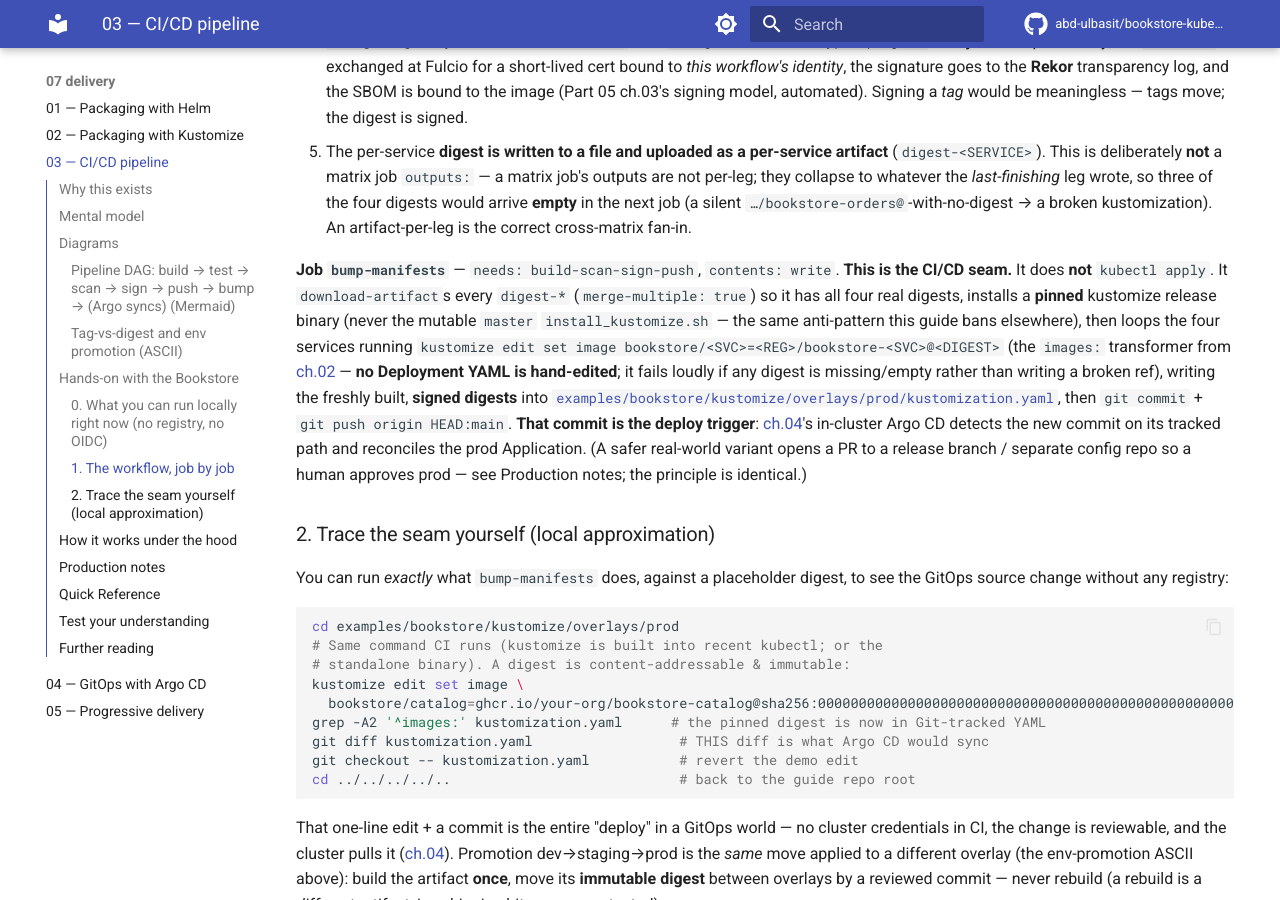
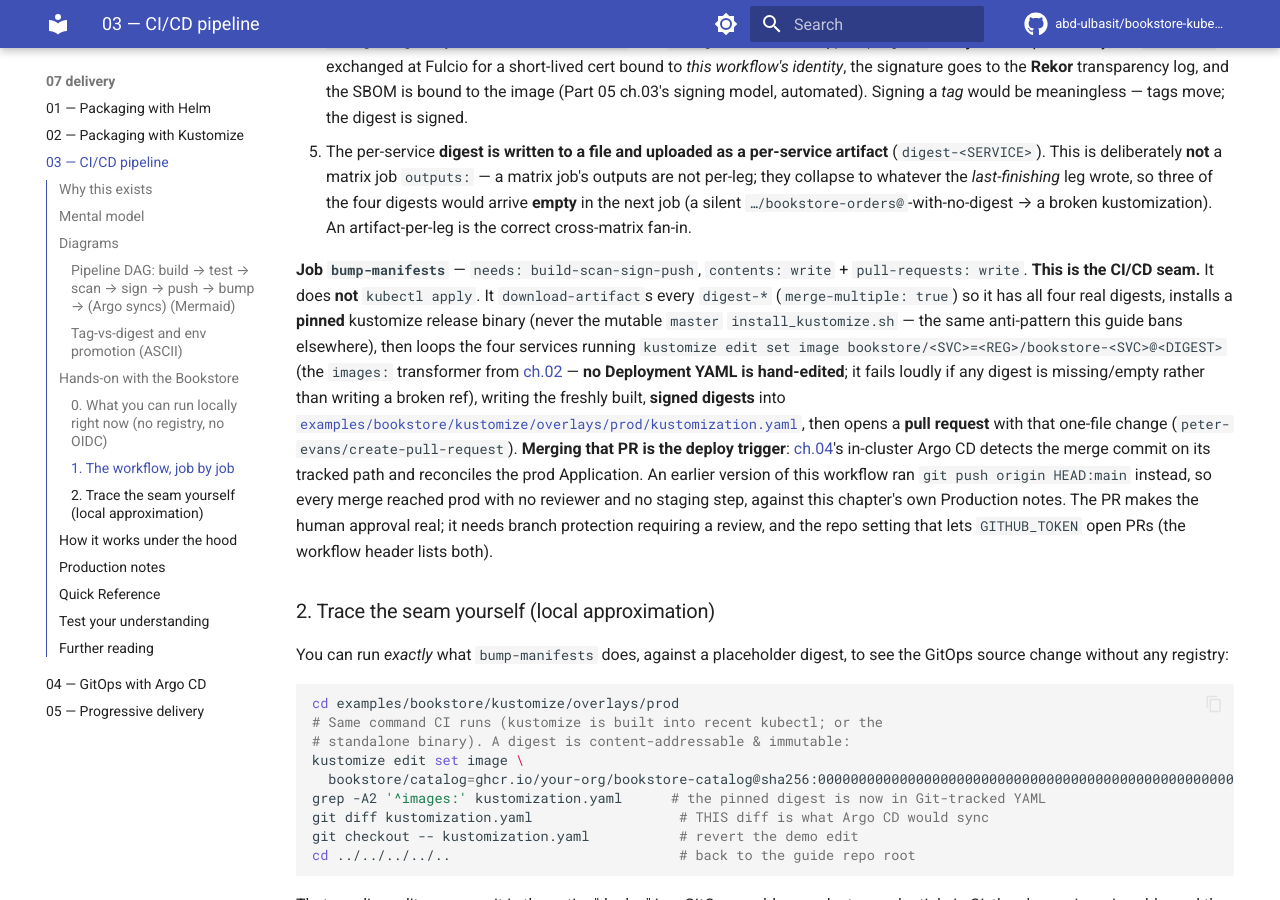
Before and after one commit to abd-ulbasit/bookstore-kubernetes-guide, an MkDocs documentation site: the page built from full-guide/07-delivery/03-cicd-pipeline.md, in a window 1280 px wide and 900 px high, scrolled down 5875 px. Built offline with MkDocs 1.6.1 and Material for MkDocs 9.7.7, drawn with Linux system fonts in a browser that asks for light colours; comment, search, counter and statistics services are not loaded; some of the changed text lies outside the part shown.

Commit message:
Promote prod digests through a reviewed PR, not a push to main
The bookstore CI template's bump-manifests job committed the signed
digests into overlays/prod and ran `git push origin HEAD:main`. Every
merge reached production with no reviewer and no staging promotion,
and rollback depended on someone running `git revert`. That contradicted
the chapter's own Production notes and checklist ("prod behind a
PR/approval").

The job now opens (or refreshes) a single promotion PR on branch
ci/bump-prod-images with the one-file overlay change
(peter-evans/create-pull-request). Merging it is the deploy. Permissions
become contents: write + pull-requests: write, and the explicit
GITHUB_TOKEN checkout for pushing is gone. The job header explains why,
and what the user's repo needs: branch protection requiring a review,
the "Allow GitHub Actions to create and approve pull requests" setting,
and a GitHub App token if the PR must trigger CI. The action is
major-version pinned like the rest of this teaching template, with a
note to SHA-pin in a real repo (Part 15 ch.02).

Ch.07.03 is updated to match: the bump-manifests paragraph, the pipeline
diagram (validated with the mermaid parser), the skeleton and the
checklist. actionlint and mkdocs --strict pass.

Co-Authored-By: Claude Opus 5.5 <noreply@anthropic.com>

````diff
--- a/full-guide/07-delivery/03-cicd-pipeline.md
+++ b/full-guide/07-delivery/03-cicd-pipeline.md
@@ -110,15 +110,15 @@ flowchart TD
     sbom["syft SBOM<br/>(SPDX JSON)"]
     sign["Cosign keyless sign<br/>OIDC -&gt; Fulcio cert<br/>-&gt; Rekor log + attest SBOM"]
     pushimg["push image<br/>BY DIGEST to registry"]
-    bump["bump-manifests<br/>kustomize edit set image<br/>name@sha256:digest -&gt; git commit"]
+    bump["bump-manifests<br/>kustomize edit set image<br/>name@sha256:digest -&gt; promotion PR"]
     fail["FAIL the pipeline<br/>(fix dep / base image,<br/>re-run) — nothing signed"]
-    git[("Git repo<br/>kustomize/overlays/prod<br/>(new digest committed)")]
+    git[("Git repo<br/>kustomize/overlays/prod<br/>(PR merged by a human)")]
     argo["Argo CD in-cluster<br/>detects commit -&gt; diff<br/>-&gt; sync -&gt; reconcile"]
 
     push --> bt --> bld --> scan
     scan -- "clean" --> sbom --> sign --> pushimg --> bump --> git
     scan -- "vuln over threshold" --> fail
-    git -. "CI/CD seam: CI commits, CD pulls" .-> argo
+    git -. "CI/CD seam: CI proposes, human merges, CD pulls" .-> argo
 ```
 
 ### Tag-vs-digest and env promotion (ASCII)
@@ -251,7 +251,8 @@ four** services. Per service:
    `…/bookstore-orders@`-with-no-digest → a broken kustomization). An
    artifact-per-leg is the correct cross-matrix fan-in.
 
-**Job `bump-manifests`** — `needs: build-scan-sign-push`, `contents: write`.
+**Job `bump-manifests`** — `needs: build-scan-sign-push`, `contents: write` +
+`pull-requests: write`.
 **This is the CI/CD seam.** It does **not** `kubectl apply`. It
 `download-artifact`s every `digest-*` (`merge-multiple: true`) so it has all
 four real digests, installs a **pinned** kustomize release binary (never the
@@ -263,11 +264,15 @@ Deployment YAML is hand-edited**; it fails loudly if any digest is
 missing/empty rather than writing a broken ref), writing the freshly built,
 **signed digests** into
 [`examples/bookstore/kustomize/overlays/prod/kustomization.yaml`](../examples/bookstore/kustomize/overlays/prod/kustomization.yaml),
-then `git commit` + `git push origin HEAD:main`. **That commit is the deploy
-trigger**: [ch.04](04-gitops-argocd.md)'s in-cluster Argo CD detects the new
-commit on its tracked path and reconciles the prod Application. (A safer
-real-world variant opens a PR to a release branch / separate config repo so a
-human approves prod — see Production notes; the principle is identical.)
+then opens a **pull request** with that one-file change
+(`peter-evans/create-pull-request`). **Merging that PR is the deploy
+trigger**: [ch.04](04-gitops-argocd.md)'s in-cluster Argo CD detects the merge
+commit on its tracked path and reconciles the prod Application. An earlier
+version of this workflow ran `git push origin HEAD:main` instead, so every
+merge reached prod with no reviewer and no staging step, against this
+chapter's own Production notes. The PR makes the human approval real; it
+needs branch protection requiring a review, and the repo setting that lets
+`GITHUB_TOKEN` open PRs (the workflow header lists both).
 
 ### 2. Trace the seam yourself (local approximation)
 
@@ -438,19 +443,21 @@ jobs:
     # NO job-level outputs: (matrix outputs collapse to one leg). Each leg
     # docker build -> trivy(exit-code 1) -> syft -> cosign sign <img>@<DIGEST>
     # -> upload-artifact digest-<SERVICE> (the per-leg fan-in)
-  bump-manifests:                   # THE SEAM: write digest to kustomize, commit (NOT kubectl apply)
+  bump-manifests:                   # THE SEAM: write digest to kustomize, open a PR (NOT kubectl apply)
     needs: build-scan-sign-push
-    permissions: { contents: write }
+    permissions: { contents: write, pull-requests: write }
     # download-artifact pattern: digest-* (merge-multiple) -> PINNED kustomize
-    # -> per-svc: kustomize edit set image <NAME>@sha256:<DIGEST> -> git commit/push -> Argo syncs
+    # -> per-svc: kustomize edit set image <NAME>@sha256:<DIGEST>
+    # -> create-pull-request -> human review + merge -> Argo syncs
 ```
 
 Checklist:
 
 - [ ] CI gates in order: build → vet/lint → image build → **Trivy (exit-code
       1 on HIGH/CRITICAL)** → SBOM → **Cosign keyless** → push **by digest**
-- [ ] CI holds **no cluster credential**; its final step is a **commit** that
-      bumps the kustomize `images:` digest (not `kubectl apply`)
+- [ ] CI holds **no cluster credential**; its final step is a **pull request**
+      that bumps the kustomize `images:` digest (not `kubectl apply`, and not
+      a direct push to `main`)
 - [ ] Images **pinned by digest** in the deployed overlay → Part 05 ch.03
       Kyverno `require-digest`/`verifyImages` becomes **Enforce**-able
 - [ ] Keyless OIDC (`id-token: write`), no long-lived keys; publish path
````
Also changed, not shown: 1 other file.
